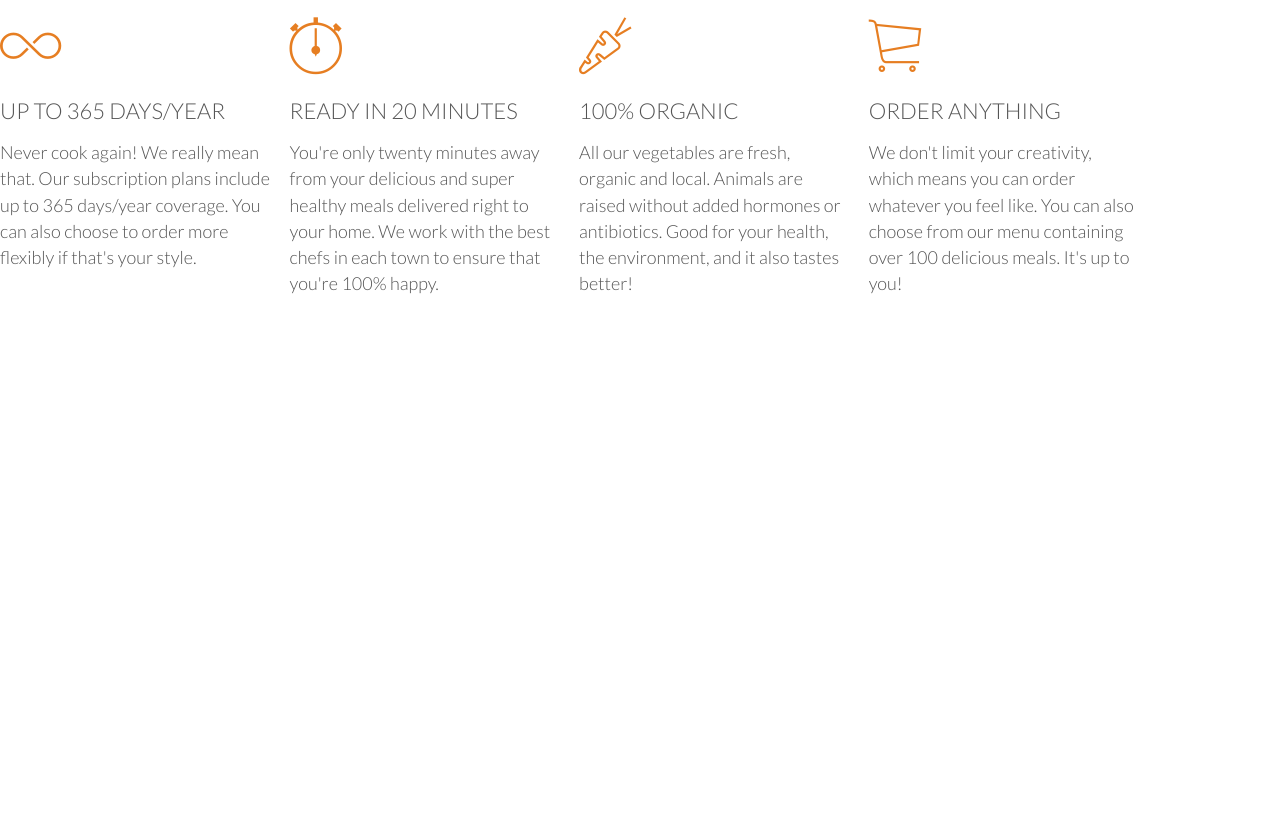
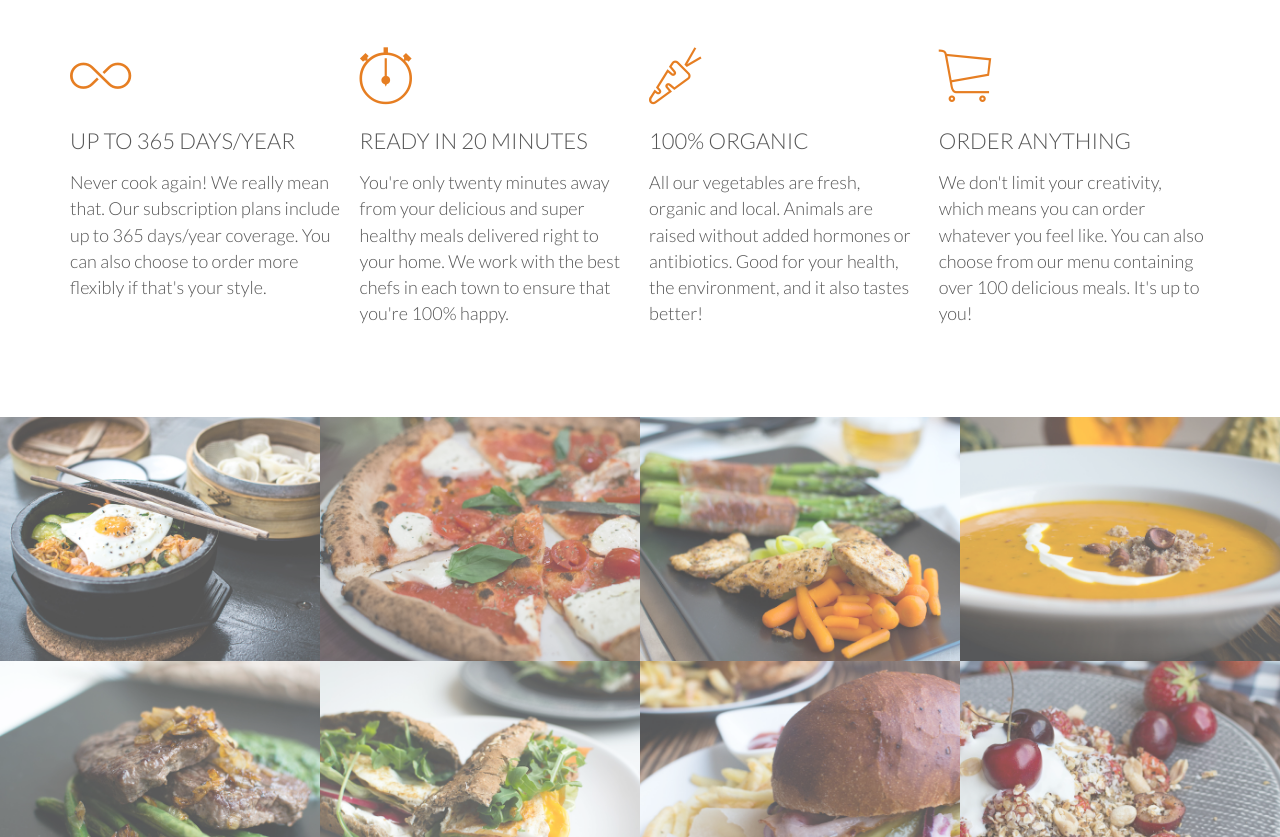
Before and after one commit to Finble/omnifood, a plain HTML site: page index.html in a window 1280 px wide. Shown: the part 1052-1889 px from the top of the page. Before the commit the page ends 1439 px from the top, so only its background shows below. Drawn offline with Linux system fonts and the light colour scheme; files whose address does not match are found by name.

Commit message:
Meals section - added images + animation

```diff
--- a/index.html
+++ b/index.html
@@ -68,7 +68,49 @@
                 </div>
             </div>
         </section>
-
+        <section class="section-meals">
+            <ul class="meals-showcase">
+                <li>
+                    <figure class="meal-photo">
+                        <img src="resources/img/1.jpg" alt="Korean bibimbap with egg and vegetables">
+                    </figure>
+                </li>
+                <li>
+                    <figure class="meal-photo">
+                        <img src="resources/img/2.jpg" alt="Simple italian pizza with cherry tomatoes">
+                    </figure>
+                </li>
+                <li>
+                    <figure class="meal-photo">
+                        <img src="resources/img/3.jpg" alt="Chicken breast steak with vegetables">
+                    </figure>
+                </li>
+                <li>
+                    <figure class="meal-photo">
+                        <img src="resources/img/4.jpg" alt="Autumn pumpkin soup">
+                    </figure>
+                </li>
+                <li>
+                    <figure class="meal-photo">
+                        <img src="resources/img/5.jpg" alt="Paleo beef steak with vegetables">
+                    </figure>
+                </li>
+                <li>
+                    <figure class="meal-photo">
+                        <img src="resources/img/6.jpg" alt="Healthy baguette with egg and vegetables">
+                    </figure>
+                </li>
+                <li>
+                    <figure class="meal-photo">
+                        <img src="resources/img/7.jpg" alt="Burger with cheddar and bacon">
+                    </figure>
+                </li>
+                <li>
+                    <figure class="meal-photo">
+                        <img src="resources/img/8.jpg" alt="Granola with cherries and strawberries">
+                    </figure>
+                </li>
+            </ul>
+        </section>
     </body>
-
 </html>
--- a/resources/css/style.css
+++ b/resources/css/style.css
@@ -25,7 +25,7 @@ html {
 
 .row {
     max-width: 1140px;
-    margin: o auto;
+    margin: 0 auto;
 }
 
 section {
@@ -195,3 +195,49 @@ header {
 .main-nav li a:active {
     border-bottom: 2px solid #e67e22;
 }
+
+/*---------------------------------*/
+/* FEATURES */
+/*---------------------------------*/
+
+.section-features .long-copy {
+    margin-bottom: 30px;
+}
+
+/*---------------------------------*/
+/* MEALS */
+/*---------------------------------*/
+
+.section-meals {
+    padding: 0;
+}
+
+.meals-showcase {
+    list-style: none;
+    width: 100%;
+}
+
+.meals-showcase li {
+    display: block;
+    float: left;
+    width: 25%;
+}
+
+.meal-photo {
+    width: 100%;
+    margin: 0;
+    overflow: hidden;
+}
+
+.meal-photo img {
+    opacity: 0.7;
+    width: 100%;
+    height: auto;
+    transform: scale(1.15);
+    transition: transform 0.5s, opacity 0.5s;
+}
+
+.meal-photo img:hover {
+    opacity: 1;
+    transform: scale(1.05);
+}
```
